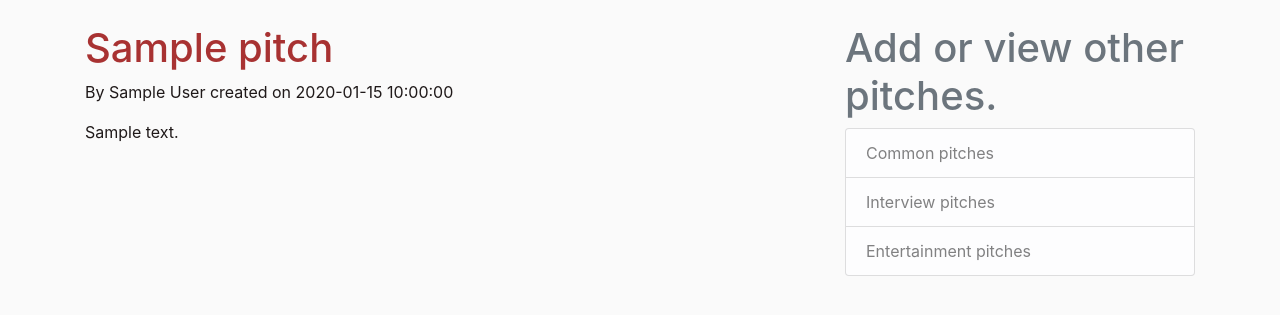
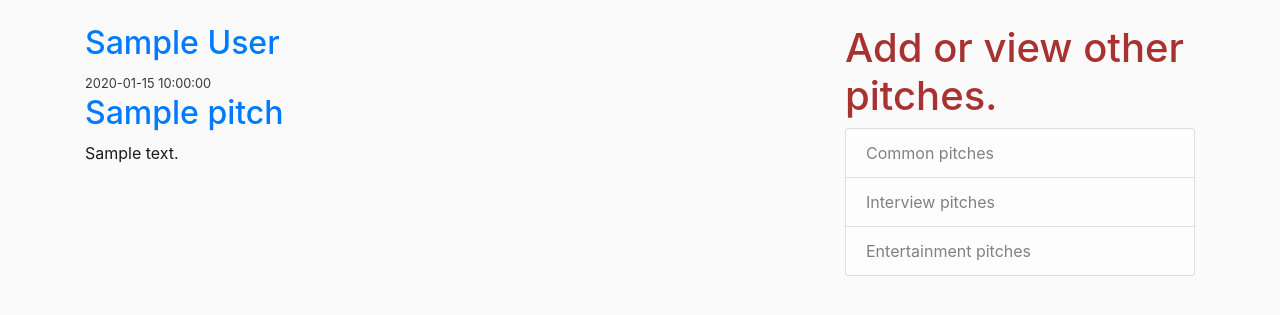
Before and after one commit to Teresiah-cpu/Pitches_app, a Flask app: template app/templates/home.html in a window 1280 px wide. Shown: the part 56-371 px from the top of the page. Run offline with Flask 2, Linux system fonts and the light colour scheme; the template is opened without the code that fills it: most values are stand-ins (such as "Sample title", 1, 10 or a date in 2020); some libraries are stand-ins or nearby versions.

Commit message:
ft:split the pitches

```diff
--- a/app/templates/home.html
+++ b/app/templates/home.html
@@ -1,8 +1,15 @@
 {% extends "index.html" %}
 {% block content %}
     {% for pitch in pitches %}
-        <h1>{{pitch.title}}</h1>
-        <p>By {{ pitch.author }} created on {{pitch.date_created}}</p>
-        <p>{{ pitch.content}}</p>
+        <article class="media content-section">
+            <div class="media-body">
+                <div class="article-metadata">
+                    <h2><a class="mr-2" href="#">{{ pitch.author }}</a></h2>
+                    <small class="text-dark">{{ pitch.date_posted }}</small>
+                </div>
+                <h2><a class="article-title" href="#">{{ pitch.title }}</a></h2>
+                <p class="article-content">{{ pitch.content }}</p>
+            </div>
+        </article>
     {% endfor %}
 {% endblock %}
--- a/app/templates/index.html
+++ b/app/templates/index.html
@@ -36,14 +36,14 @@
             </div>
         </nav>
     </header>
-    <main role="main" class="container">
+    <div class="container">
         <div class="row">
             <div class="col-md-8">
                 {% block content %}{% endblock %}
             </div>
             <div class="col-md-4">
                 <div class="content-section">
-                    <h1 class='text-muted'>Add or view other pitches.</h1>
+                    <h1>Add or view other pitches.</h1>
                     <ul class="list-group">
                         <li class="list-group-item list-group-item-light">Common pitches</li>
                         <li class="list-group-item list-group-item-light">Interview pitches</li>
@@ -52,7 +52,7 @@
                 </div>
             </div>
         </div>
-    </main>
+    </div>
 
 
 <script src="https://code.jquery.com/jquery-3.2.1.slim.min.js"
```
